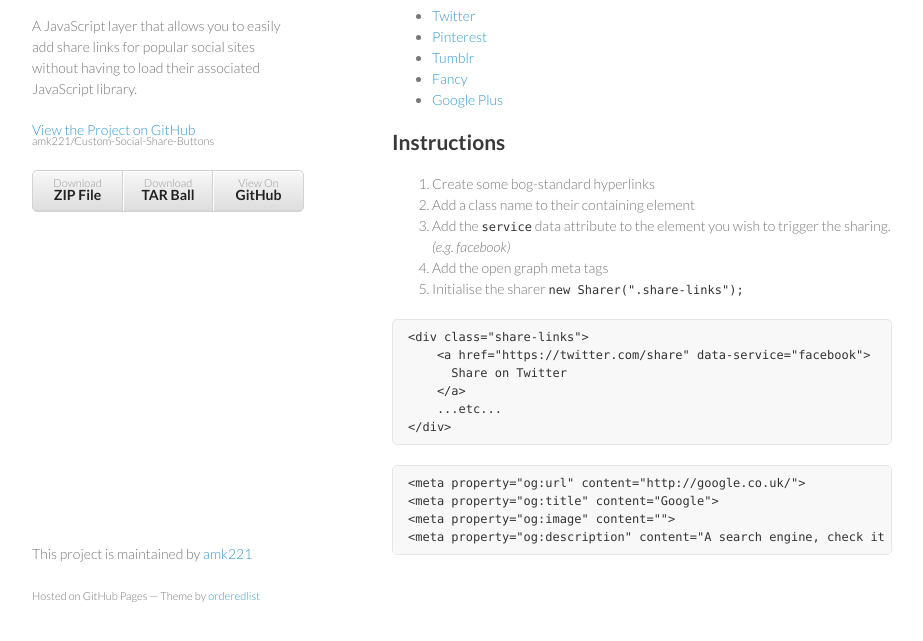
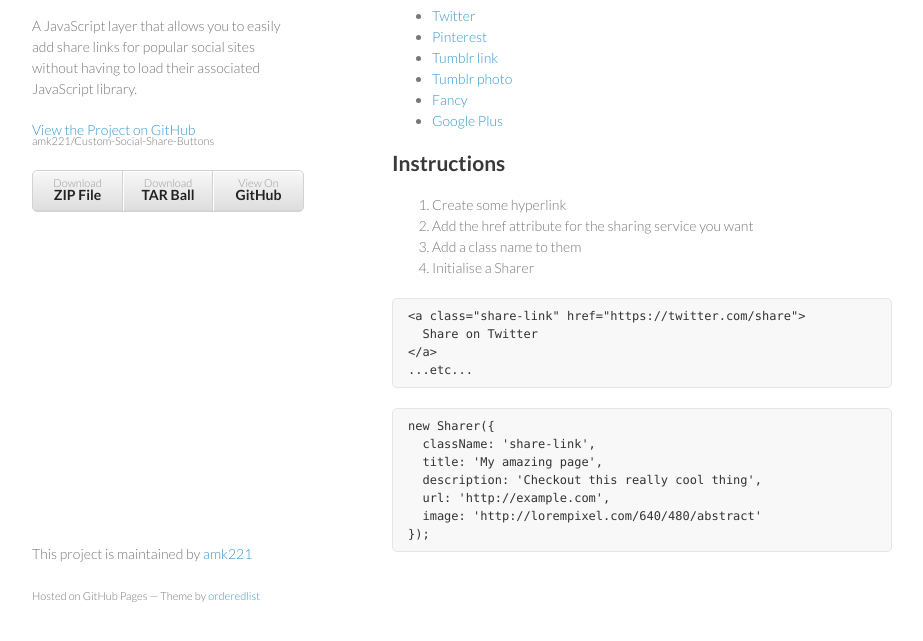
Before and after one commit to amk221/Custom-Social-Share-Links, a plain HTML site: page index.html in a window 1280 px wide. Shown: the part 125-766 px from the top of the page, without its empty margins (178-1101 px from the left). Drawn offline with Linux system fonts and the light colour scheme; a script that the page names is missing.

Commit message:
update examples

```diff
--- a/index.html
+++ b/index.html
@@ -41,48 +41,51 @@
 <a name="examples" class="anchor" href="#examples"><span class="octicon octicon-link"></span></a>Examples</h1>
 
 
-        <ul class="share-links">
-          <li data-service="facebook">
-            <a target="_blank" href="https://www.facebook.com/sharer/sharer.php">Facebook</a>
+        <ul>
+          <li>
+            <a class="share-link" href="https://www.facebook.com/sharer/sharer.php">Facebook</a>
           </li>
-          <li data-service="twitter">
-            <a target="_blank" href="https://twitter.com/share">Twitter</a>
+          <li>
+            <a class="share-link" href="https://twitter.com/share">Twitter</a>
           </li>
-          <li data-service="pinterest">
-            <a target="_blank" href="//pinterest.com/pin/create/button">Pinterest</a>
+          <li>
+            <a class="share-link" href="//pinterest.com/pin/create/button">Pinterest</a>
           </li>
-          <li data-service="tumblrPhoto">
-            <a target="_blank" href="http://www.tumblr.com/share/link">Tumblr</a>
+          <li>
+            <a class="share-link" href="http://www.tumblr.com/share/link">Tumblr link</a>
           </li>
-          <li data-service="fancy">
-            <a target="_blank" href="http://fancy.com/fancyit">Fancy</a>
+          <li>
+            <a class="share-link" href="http://www.tumblr.com/share/photo">Tumblr photo</a>
           </li>
-          <li data-service="googlePlus">
-            <a target="_blank" href="https://plus.google.com/share">Google Plus</a>
+          <li>
+            <a class="share-link" href="http://fancy.com/fancyit">Fancy</a>
+          </li>
+          <li>
+            <a class="share-link" href="https://plus.google.com/share">Google Plus</a>
           </li>
         </ul>
 
         <h2>Instructions</h2>
 
         <ol>
-          <li>Create some bog-standard hyperlinks</li>
-          <li>Add a class name to their containing element</li>
-          <li>Add the <code>service</code> data attribute to the element you wish to trigger the sharing. <em>(e.g. facebook)</em></li>
-          <li>Add the open graph meta tags</li>
-          <li>Initialise the sharer <code>new Sharer(".share-links");</code></li>
+          <li>Create some hyperlink</li>
+          <li>Add the href attribute for the sharing service you want</li>
+          <li>Add a class name to them</li>
+          <li>Initialise a Sharer</li>
         </ol>
 
-<pre><code>&lt;div class="share-links"&gt;
-    &lt;a href="https://twitter.com/share" data-service="facebook">
-      Share on Twitter
-    &lt;/a&gt;
-    ...etc...
-&lt;/div&gt;</code></pre>
+<pre><code>&lt;a class="share-link" href="https://twitter.com/share"&gt;
+  Share on Twitter
+&lt;/a&gt;
+...etc...</code></pre>
 
-<pre><code>&lt;meta property="og:url" content="http://google.co.uk/"&gt;
-&lt;meta property="og:title" content="Google"&gt;
-&lt;meta property="og:image" content=""&gt;
-&lt;meta property="og:description" content="A search engine, check it out!"&gt;</code></pre>
+<pre><code>new Sharer({
+  className: 'share-link',
+  title: 'My amazing page',
+  description: 'Checkout this really cool thing',
+  url: 'http://example.com',
+  image: 'http://lorempixel.com/640/480/abstract'
+});</code></pre>
 
       </section>
       <footer>
@@ -90,7 +93,19 @@
         <p><small>Hosted on GitHub Pages &mdash; Theme by <a href="https://github.com/orderedlist">orderedlist</a></small></p>
       </footer>
     </div>
+
     <script src="javascripts/scale.fix.js"></script>
+
+    <script src="https://raw.github.com/amk221/Custom-Social-Share-Buttons/master/sharer.js"></script>
+    <script>
+    new Sharer({
+      className: 'share-link',
+      title: 'Custom Social Share Buttons',
+      description: 'A JavaScript layer that allows you to easily add share links for popular social sites without having to load their associated JavaScript library',
+      url: 'https://github.com/amk221/Custom-Social-Share-Buttons',
+      image: 'http://lorempixel.com/640/480/abstract'
+    });
+    </script>
 
   </body>
 </html>
```
